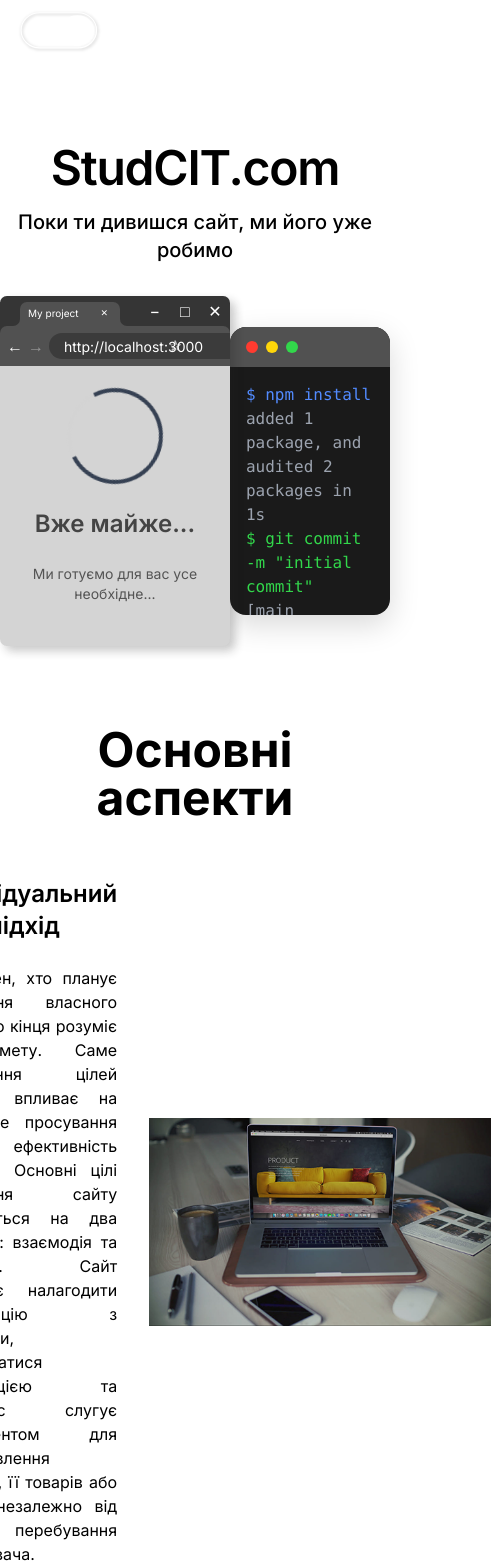
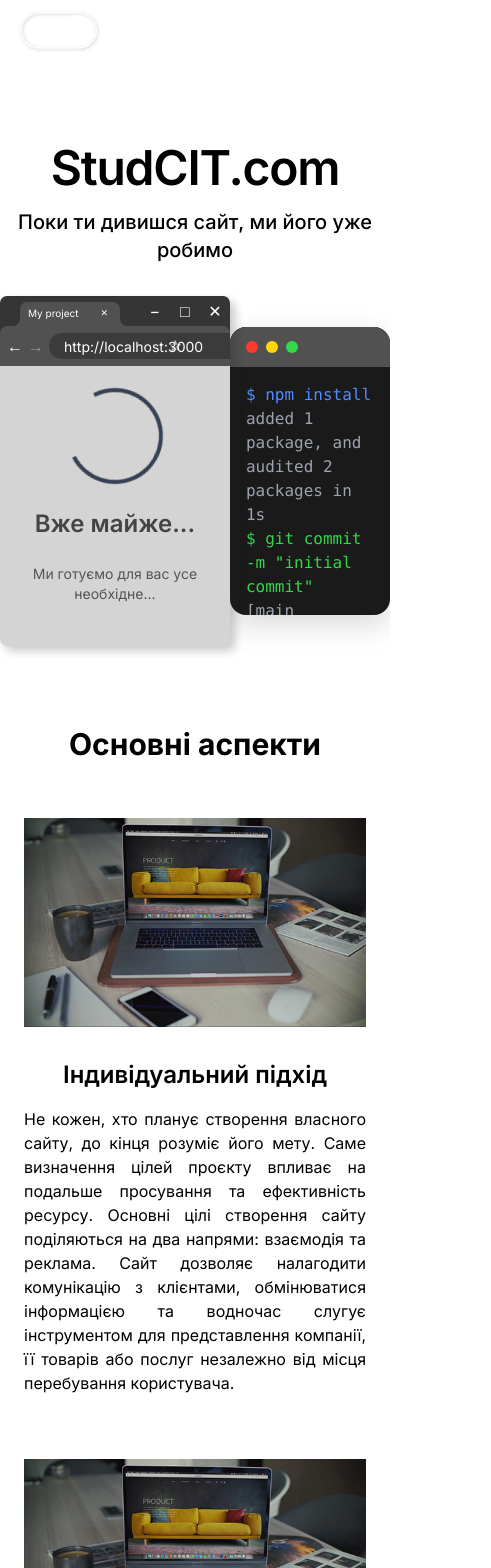
Before and after one commit to Konrem/studcit, a Next.js app: page / in a window 390 px wide. Shown: the top 1568 px of the page, 491 px wide, since content can reach past the window. Built offline with nearby package versions, Linux system fonts and the light colour scheme.

Commit message:
feat(indo): add adaptive

```diff
--- a/src/components/sections/info.tsx
+++ b/src/components/sections/info.tsx
@@ -22,8 +22,8 @@
     },
   ];
   return (
-    <div className="mt-[5em]" id="main-aspects">
-      <h2 className="text-5xl font-bold my-8 text-center">Основні аспекти</h2>
+    <div className="mt-[5rem]" id="main-aspects">
+      <h2 className="text-3xl md:text-5xl font-bold my-8 text-center">Основні аспекти</h2>
       {infoCards.map((card, index) => (
         <CardInfo
           key={index}
--- a/src/components/ui/card-info.tsx
+++ b/src/components/ui/card-info.tsx
@@ -2,10 +2,10 @@
 
 export default function CardInfo(props: { image: string; title: string; description: string; }) {
   return (
-    <div className="container mx-auto card-info p-6 flex items-center justify-center even:flex-row-reverse my-[2rem]">
+    <div className="container mx-auto card-info p-6 my-4 md:my-8 flex items-center justify-center flex-wrap gap-8 lg:flex-nowrap lg:even:flex-row-reverse ">
       <Image src={props.image} alt="Illustration" width={500} height={300} />
-      <div className="max-w-[32em] mx-8">
-        <h3 className="font-semibold text-2xl mb-6 text-center">
+      <div className="max-w-[32em] ms:mx-8">
+        <h3 className="font-semibold text-2xl mb-4 ms:mb-6 text-center">
           {props.title}
         </h3>
         <p className="text-base text-justify">
```
